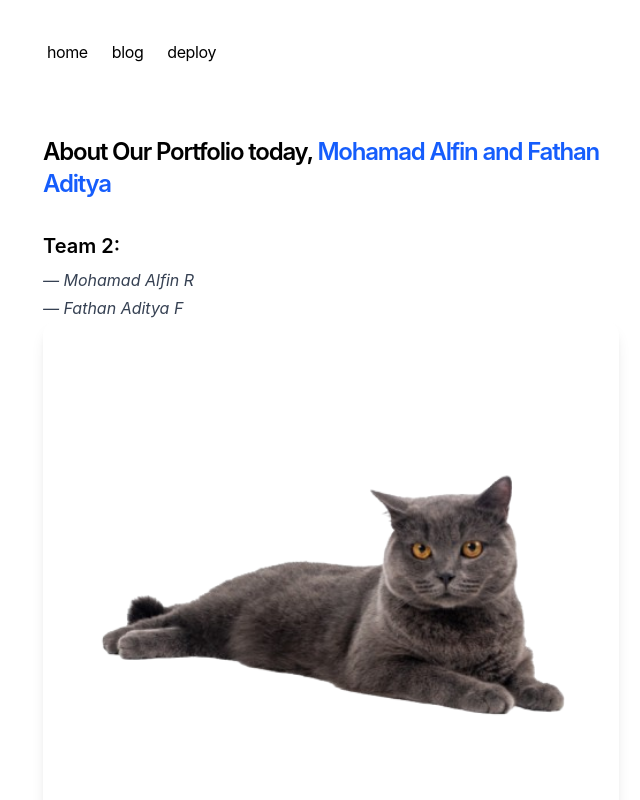
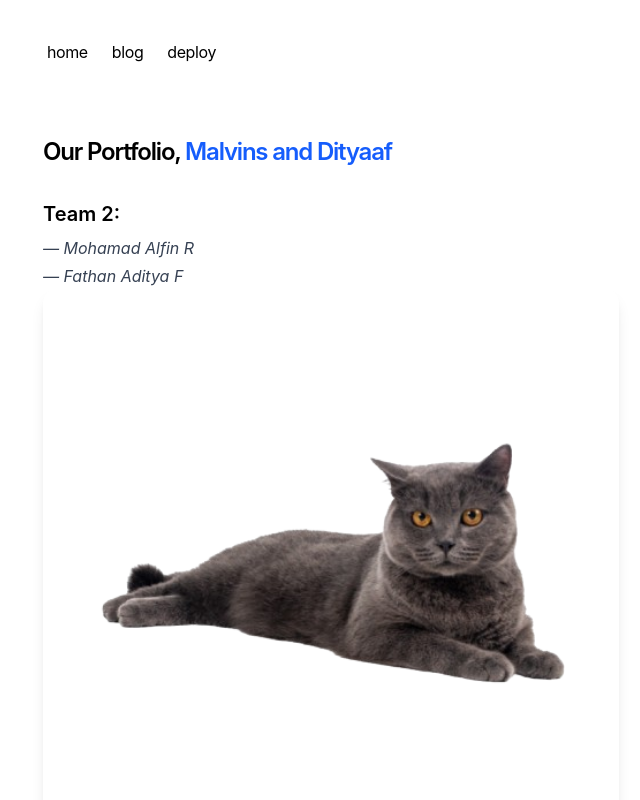
Before and after one commit to malvins99/nextjs-portfolio, a Next.js app: page / in a window 1280 px wide. Shown: the top 800 px of the page, without its empty margins (309-949 px from the left). Built offline with nearby package versions, Linux system fonts and the light colour scheme.

Commit message:
Update page.tsx

```diff
--- a/app/page.tsx
+++ b/app/page.tsx
@@ -4,7 +4,7 @@ export default function Page() {
   return (
     <section>
       <h1 className="mb-8 text-2xl font-semibold tracking-tighter">
-  About Our Portfolio today, <span className="text-blue-600">Mohamad Alfin and Fathan Aditya</span>
+  Our Portfolio, <span className="text-blue-600">Malvins and Dityaaf</span>
 </h1>
 
 <h2 className="text-xl font-semibold mt-4">Team 2:</h2>
```
